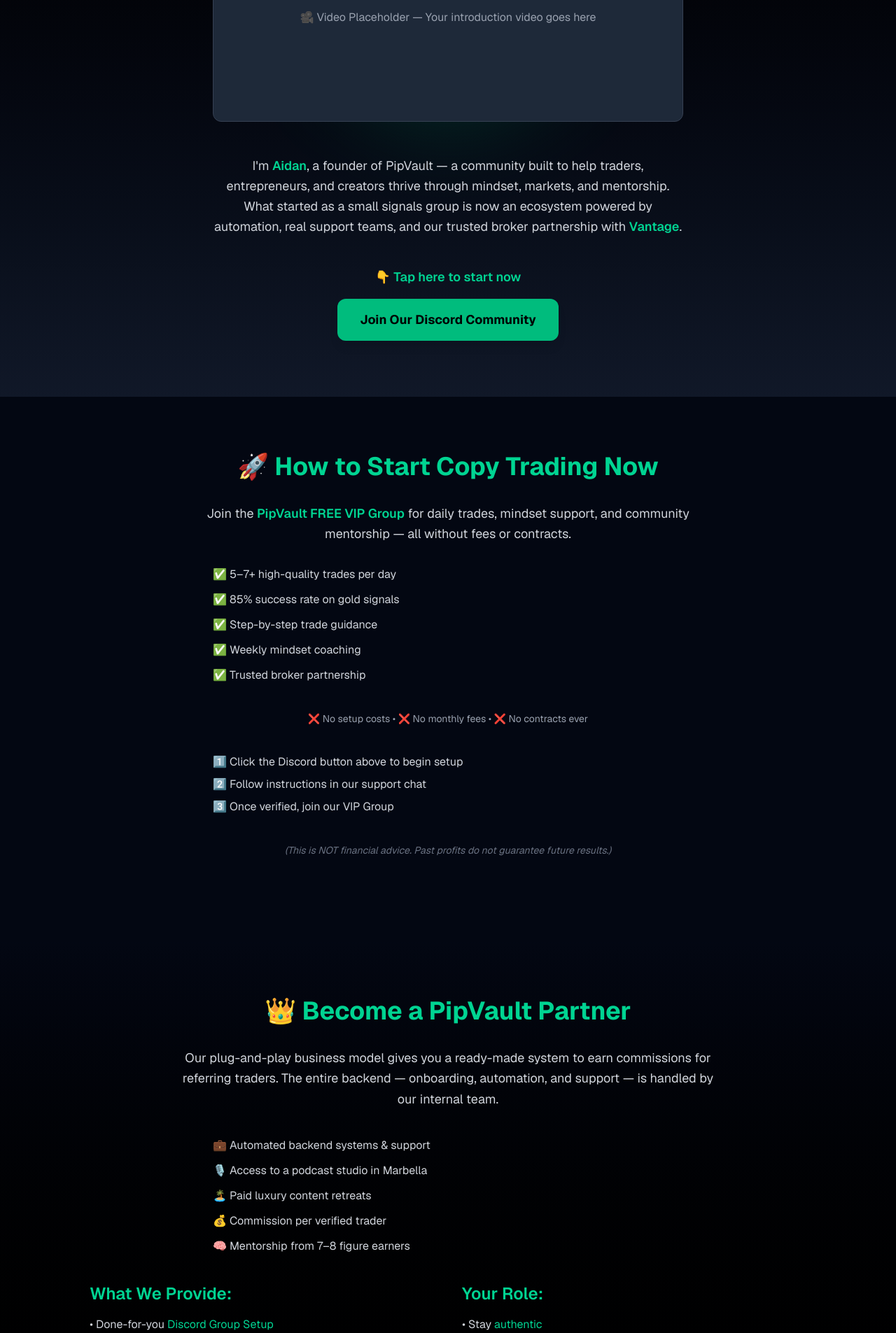
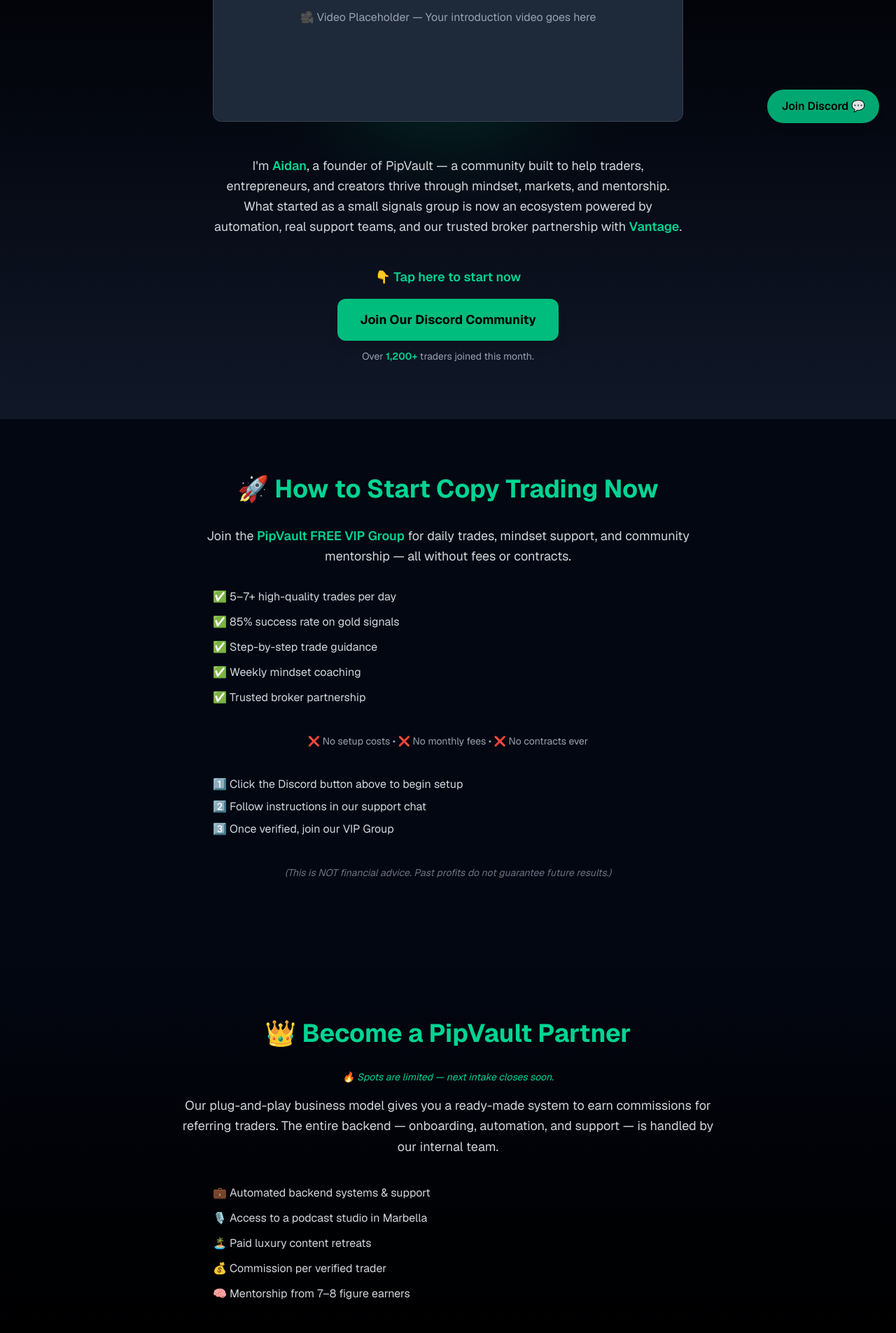
Before and after one commit to az3r0s/pipvault-landing, a Next.js app: page / in a window 1280 px wide. Shown: the part 600-2505 px from the top of the page at 70% size. Built offline with nearby package versions, Linux system fonts and the light colour scheme.

Commit message:
add floating CTA

```diff
--- a/app/page.tsx
+++ b/app/page.tsx
@@ -31,7 +31,13 @@
         className="w-full flex justify-between items-center p-5 text-left hover:bg-gray-900 transition-colors"
       >
         <span className="font-semibold text-gray-100 text-lg">{question}</span>
-        <span className="text-emerald-400 text-2xl">{isOpen ? "−" : "+"}</span>
+        <motion.span
+          className="text-emerald-400 text-2xl inline-block"
+          animate={{ rotate: isOpen ? 180 : 0 }}
+          transition={{ duration: 0.25, ease: "easeOut" }}
+        >
+          {isOpen ? "−" : "+"}
+        </motion.span>
       </button>
       <AnimatePresence initial={false} mode="sync">
         {isOpen && (
@@ -80,6 +86,11 @@
       question: "What is the IB/Partner Program and how does it work?",
       answer:
         "The IB (Introducing Broker) or Partner Program is an opportunity to build genuine long-term passive income by partnering directly with PipVault. As an IB, you’ll earn substantial commissions for every trader you refer through your link — and because everything is automated on our end, your only focus is growing your personal brand and community. Many of our partners have scaled their referrals into 4–5 figure monthly incomes simply by promoting PipVault authentically through their social platforms.",
+    },
+    {
+      question: "Can I trade and also become a Partner?",
+      answer:
+        "Absolutely — many of our members start as traders and naturally transition into partners once they see results. You can trade for your own growth while building a passive income stream by simply sharing your journey with others.",
     },
   ];
 
@@ -172,6 +183,11 @@
         >
           Join Our Discord Community
         </a>
+
+        {/* Social Proof */}
+        <p className="text-gray-400 mt-3 text-sm">
+          Over <span className="text-emerald-400 font-semibold">1,200+</span> traders joined this month.
+        </p>
       </section>
 
       {/* Copy Trading Section */}
@@ -217,6 +233,12 @@
         <h2 className="text-3xl sm:text-4xl font-bold mb-8 text-emerald-400">
           👑 Become a PipVault Partner
         </h2>
+
+        {/* Urgency Note */}
+        <p className="text-emerald-400 text-sm mb-4 italic">
+          🔥 Spots are limited — next intake closes soon.
+        </p>
+
         <p className="text-gray-300 max-w-3xl mx-auto mb-10 leading-relaxed text-base sm:text-lg">
           Our plug-and-play business model gives you a ready-made system to earn
           commissions for referring traders. The entire backend — onboarding,
@@ -327,10 +349,22 @@
         </div>
       </section>
 
+      {/* Footer */}
       <footer className="py-8 text-center text-gray-500 text-sm bg-gray-950">
         © {new Date().getFullYear()} PipVault. All rights reserved.
       </footer>
 
+      {/* Floating Discord Button */}
+      <a
+        href="https://discord.gg/3EAgVbYhEz"
+        target="_blank"
+        rel="noopener noreferrer"
+        className="fixed bottom-6 right-6 bg-emerald-500 hover:bg-emerald-400 text-black font-semibold px-5 py-3 rounded-full shadow-lg animate-pulse z-50"
+      >
+        Join Discord 💬
+      </a>
+
+      {/* Typeform Modal */}
       <TypeformModal
         isOpen={isModalOpen}
         onClose={() => setIsModalOpen(false)}
```
